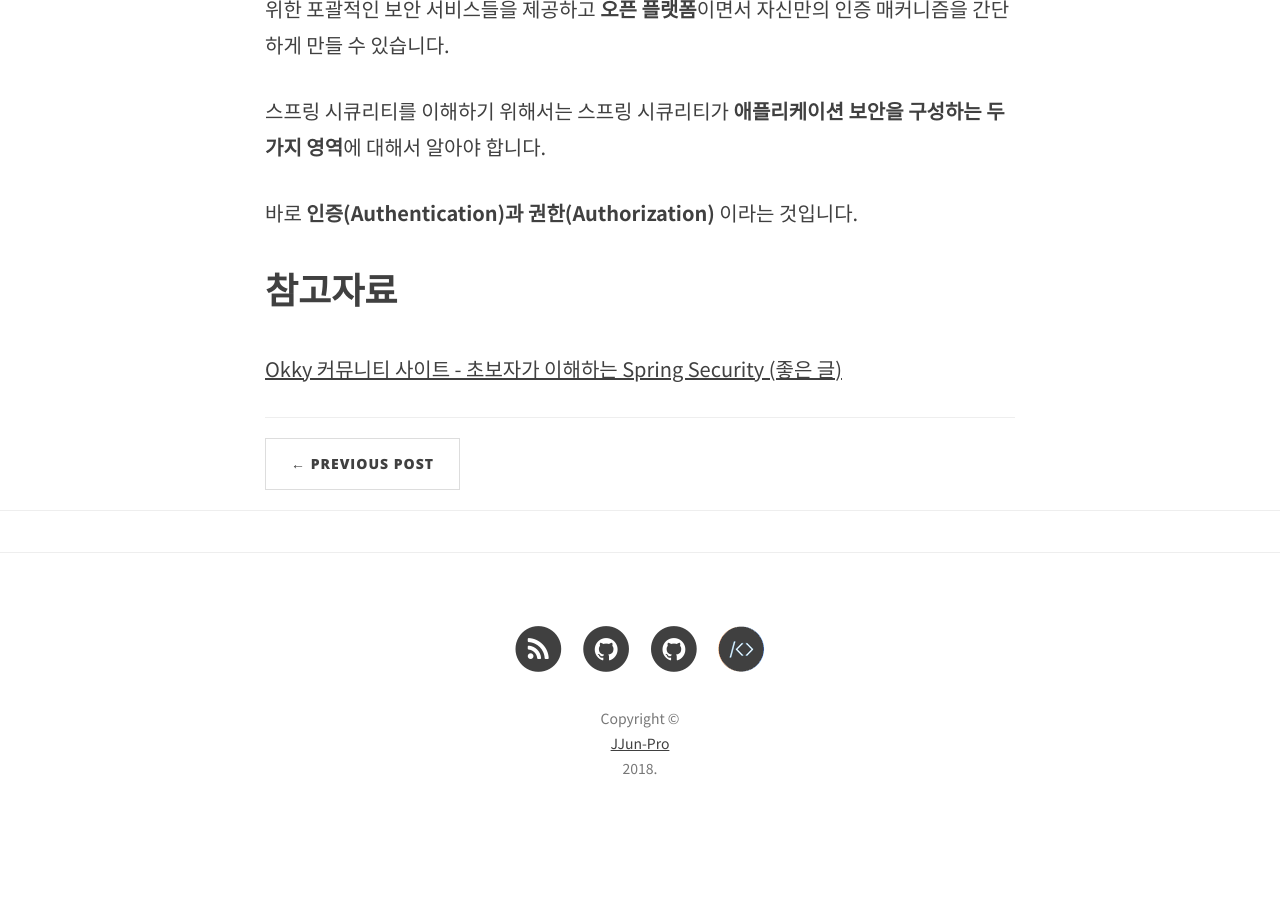
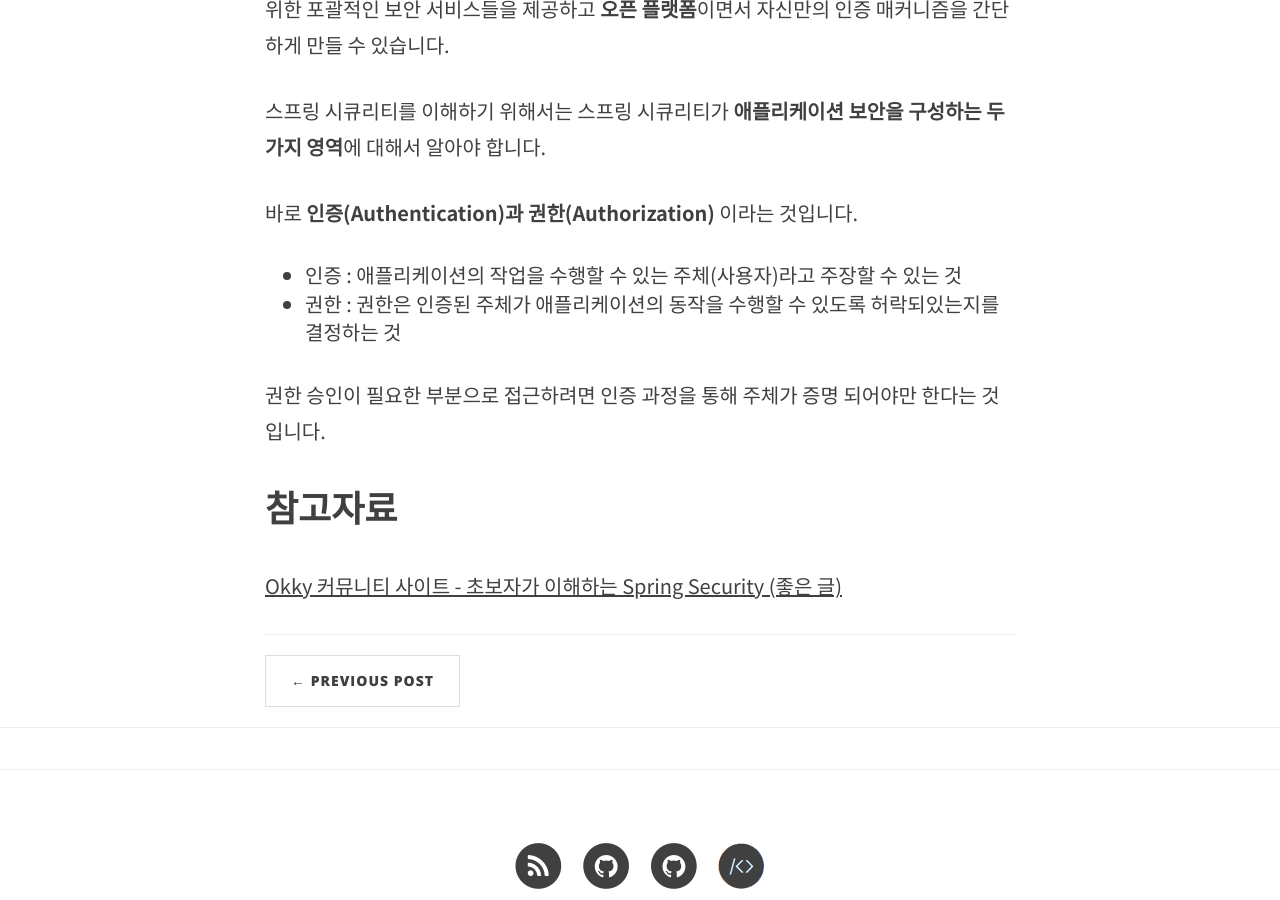
Before and after one commit to alalstjr/jjunpro.github.io, a Jekyll site: the page built from _posts/2019-07-17-Spring Security 공부.md, in a window 1280 px wide and 900 px high, scrolled down 1102 px. Built offline with Jekyll 4.4.1, drawn with Linux system fonts in a browser that asks for light colours; nearby versions of some CDN libraries; comment, search, counter and statistics services are not loaded; before the commit the page ends 1949 px from its top, so only the background shows below that.

Commit message:
Update 2019-07-17-Spring Security 공부.md

```diff
--- a/_posts/2019-07-17-Spring Security 공부.md
+++ b/_posts/2019-07-17-Spring Security 공부.md
@@ -20,7 +20,10 @@ category:   JAVA
 
 바로 <b>인증(Authentication)과 권한(Authorization)</b> 이라는 것입니다.
 
+- 인증 : 애플리케이션의 작업을 수행할 수 있는 주체(사용자)라고 주장할 수 있는 것
+- 권한 : 권한은 인증된 주체가 애플리케이션의 동작을 수행할 수 있도록 허락되있는지를 결정하는 것
 
+권한 승인이 필요한 부분으로 접근하려면 인증 과정을 통해 주체가 증명 되어야만 한다는 것입니다.
 
 # 참고자료
 <a href="https://okky.kr/article/382738">Okky 커뮤니티 사이트 - 초보자가 이해하는 Spring Security (좋은 글)</a>
```
